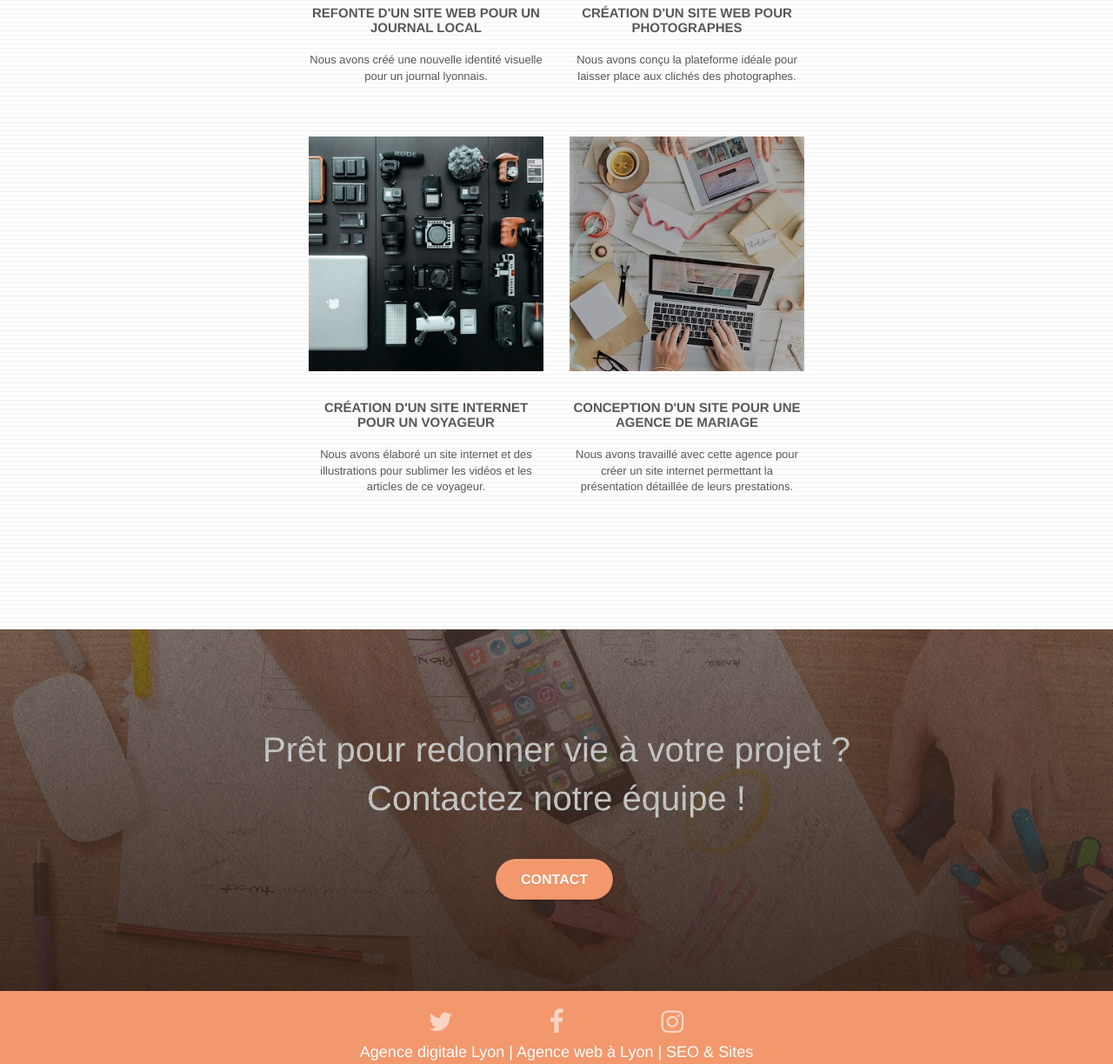
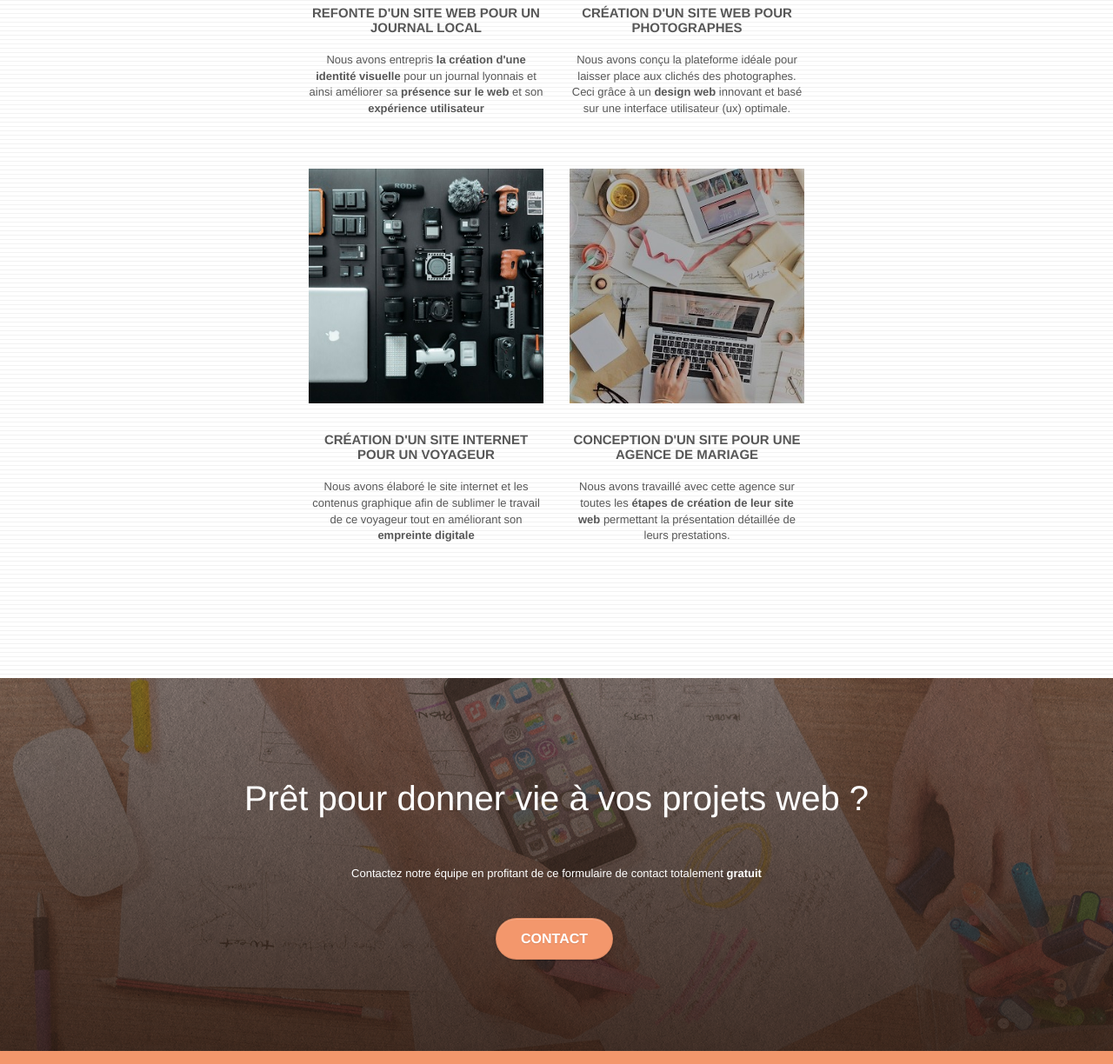
Before and after one commit to Lucasballand/La-Panth-re, a plain HTML site: page index.html in a window 1280 px wide. Shown: the part 2639-3863 px from the top of the page at 87% size. Drawn offline with Linux system fonts and the light colour scheme.

Commit message:
Fin des modifs
Fin des dernières modifs et projets finit a 90% pour ma part (il reste la vérifications W3C a faire)

```diff
--- a/index.html
+++ b/index.html
@@ -21,8 +21,14 @@
 
     <title>Agence web à Lyon | La panthère agence | Création, refonte de site & SEO</title>
 
+	<!-- Google Analytics -->
+
 	<meta name="google-site-verification" content="I4dRnyCdNFApGvQ_Bm7wzEWV7ilht2xtBMrKibAayiI" />
 
+    <!-- Fin Google Analytics -->
+
+</head>
+<body>
 <header class="bloc bgc-white l-bloc " id="bloc-0">
 	<div class="container bloc-sm">
 		<nav class="navbar row">
@@ -166,7 +172,7 @@
 					Refonte d'un site web pour un journal local
 				</h3>
 				<p class="text-center">
-					Nous avons créé une nouvelle identité visuelle pour un journal lyonnais.
+					Nous avons entrepris <strong>la création d'une identité visuelle</strong> pour un journal lyonnais et ainsi améliorer sa <strong>présence sur le web</strong> et son <strong>expérience utilisateur</strong>
 				</p>
 			</div>
 			<div class="col-sm-6 col-xs-12">
@@ -175,7 +181,7 @@
 					Création d'un site web pour photographes
 				</h3>
 				<p class="text-center">
-					Nous avons conçu la plateforme idéale pour laisser place aux clichés des photographes.
+					Nous avons conçu la plateforme idéale pour laisser place aux clichés des photographes. Ceci grâce à un <strong>design web</strong> innovant et basé sur une interface utilisateur (ux) optimale.
 				</p>
 			</div>
 		</div>
@@ -186,7 +192,7 @@
 					Création d'un site internet pour un voyageur
 				</h3>
 				<p class="text-center">
-					Nous avons élaboré un site internet et des illustrations pour sublimer les vidéos et les articles de ce voyageur.
+					Nous avons élaboré le site internet et les contenus graphique afin de sublimer le travail de ce voyageur tout en améliorant son <strong>empreinte digitale</strong>
 				</p>
 			</div>
 			<div class="col-sm-6 col-xs-12">
@@ -195,7 +201,7 @@
 					Conception d'un site pour une agence de mariage
 				</h3>
 				<p class="text-center">
-					Nous avons travaillé avec cette agence pour créer un site internet permettant la présentation détaillée de leurs prestations.
+					Nous avons travaillé avec cette agence sur toutes les <strong>étapes de création de leur site web</strong> permettant la présentation détaillée de leurs prestations.
 				</p>
 			</div>
 		</div>
@@ -207,11 +213,10 @@
 <div class="bloc bgc-dark-slate-blue bg-banniere d-bloc bloc-bg-texture texture-paper" id="bloc-5-cta">
 	<div class="container bloc-lg">
 		<div class="row">
-			<h2 class="mg-md text-center tc-white">
-				Prêt pour redonner vie à votre projet ?<br>Contactez notre équipe !
-			</h2>
 			<div class="col-sm-12 text-center">
-				<a href="./contact.html" class="btn btn-atomic-tangerine btn-clean btn-rd btn-lg cta-hero">Contact</a>
+				<h2 class="mg-md text-center tc-white">Prêt pour donner vie à vos projets web ?</h2><br>
+				<p class="mg-md text-center tc-white">Contactez notre équipe en profitant de ce formulaire de contact totalement <strong>gratuit</strong></p>
+				<a href="contact.html" class="btn btn-atomic-tangerine btn-clean btn-rd btn-lg cta-hero">Contact</a>
 			</div>
 		</div>
 	</div>
@@ -243,7 +248,7 @@
 							<p class="white">
 								Spécialisée en création de site web et stratégie webmarketing<br>
 								contact@lapanthèreagence.com<br>
-								2 place Sathonay 69001 Lyon<br>
+								12 Rue de la République 69001 Lyon<br>
 								Ouvert de 9h à 18h, du lundi au vendredi<br>
 							</p>
 						</div>
@@ -256,8 +261,6 @@
 <!-- Footer - bloc-8 END -->
 
 </div>
-<!-- Principal conteneur END -->
-
 
 </body>
 </html>
```
Also changed, not shown: contact.html (+1 -1 lines).
